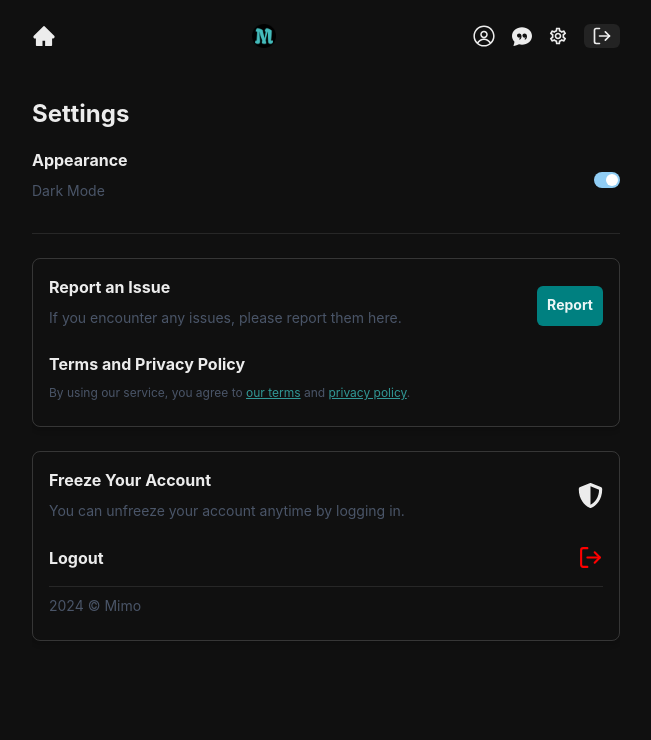
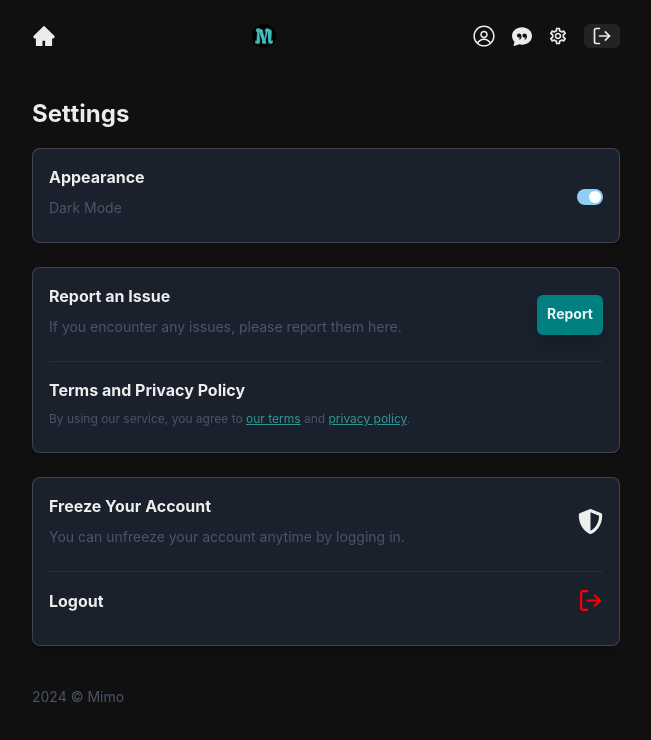
Before and after one commit to Kurisani-web/Mimo-chat, a React (Vite) app in the folder frontend/: page /settings in a window 1280 px wide. Shown: the top 740 px of the page, without its empty margins (314-965 px from the left). Built offline with nearby package versions, Linux system fonts and the light colour scheme; no server answers; sample sign-in values are in the browser's storage.

Commit message:
settings update

```diff
--- a/frontend/src/pages/SettingsPage.jsx
+++ b/frontend/src/pages/SettingsPage.jsx
@@ -101,7 +101,19 @@ export const SettingsPage = ({user}) => {
 				</Box>*/}
 
 				{/* Appearance Settings */}
-				<Box>
+				<Box
+					p={4}
+					w="100%"
+					maxW="600px"
+					mx="auto"
+					//h="100vh"
+					overflowY="auto"
+					boxShadow="md"
+					borderRadius="lg"
+					borderWidth="1px"
+					bg={colorMode === 'dark' ? "gray.800" : ""}
+
+				>
 					<Flex alignItems={"center"} justifyContent={"space-between"}>
 						<Box>
 							<Text fontWeight="bold">Appearance</Text>
@@ -119,8 +131,6 @@ export const SettingsPage = ({user}) => {
 					</Flex>
 				</Box>
 
-				<Divider />
-
 				{/* Report an Issue */}
 				<Box
 					p={4}
@@ -132,6 +142,7 @@ export const SettingsPage = ({user}) => {
 					boxShadow="md"
 					borderRadius="lg"
 					borderWidth="1px"
+					bg={colorMode === 'dark' ? "gray.800" : ""}
 
 				>
 					<Flex alignItems="center" justifyContent="space-between" mb={4}>
@@ -149,6 +160,7 @@ export const SettingsPage = ({user}) => {
 							padding="5px 10px"         // Set padding for the button
 							fontSize="14px"            // Set font size
 							fontWeight="bold"          // Set font weight for text
+							boxShadow={"lg"}
 							_hover={{                  // Hover effect styling
 								backgroundColor: "#FF4500", // Change background color on hover
 								transform: "scale(1.05)",    // Slightly scale the button on hover
@@ -158,6 +170,11 @@ export const SettingsPage = ({user}) => {
 						</Button>
 						</Box>
 					</Flex>
+					<Divider
+						mb={4}
+						borderColor={colorMode === 'light' ? "gray.500" : "gray.700"}
+					/>
+
 					<Box>
 						<Text fontWeight="bold">Terms and Privacy Policy</Text>
 						<Text color={"gray.600"} fontSize={"xs"} my={2}>
@@ -204,6 +221,7 @@ export const SettingsPage = ({user}) => {
 					borderRadius="lg"
 					borderWidth="1px"
 					mb={8}
+					bg={colorMode === 'dark' ? "gray.800" : ""}
 				>
 					{/* Freeze Your Account Section */}
 					<Flex alignItems={"center"} justifyContent={"space-between"} mb={4}>
@@ -244,6 +262,11 @@ export const SettingsPage = ({user}) => {
 						</Box>
 					</Flex>
 
+					<Divider
+						mb={4}
+						borderColor={colorMode === 'light' ? "gray.500" : "gray.700"}
+					/>
+
 					{/* Logout Section */}
 					<Flex alignItems={"center"} justifyContent={"space-between"} mb={4}>
 						<Box>
@@ -260,16 +283,14 @@ export const SettingsPage = ({user}) => {
 							/>
 						</Box>
 					</Flex>
+				</Box>
 
-					<Divider />
-
-					<Box>
-						<Text color={"gray.600"} fontSize={"sm"} my={2}>
-							2024 © Mimo
-						</Text>
-					</Box>
-				</Box>
       		</Stack>
+			<Box>
+				<Text color={"gray.600"} fontSize={"sm"} my={2}>
+					2024 © Mimo
+				</Text>
+			</Box>
 		</Box>
 	);
 };
```
